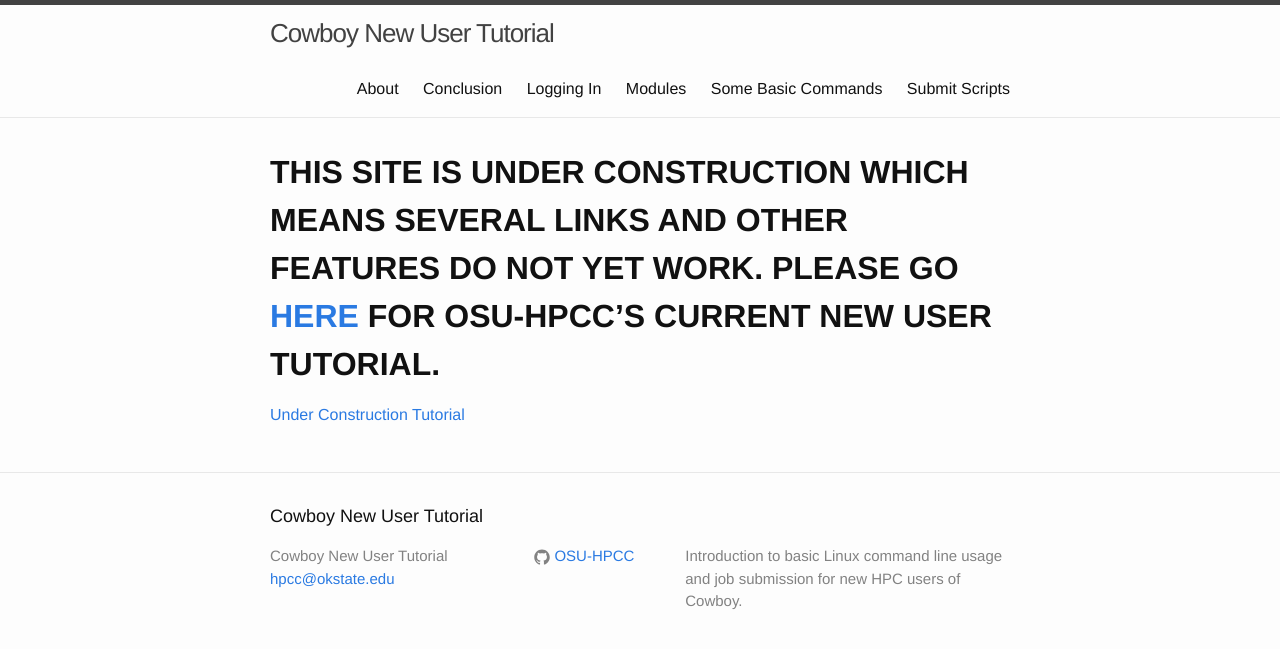
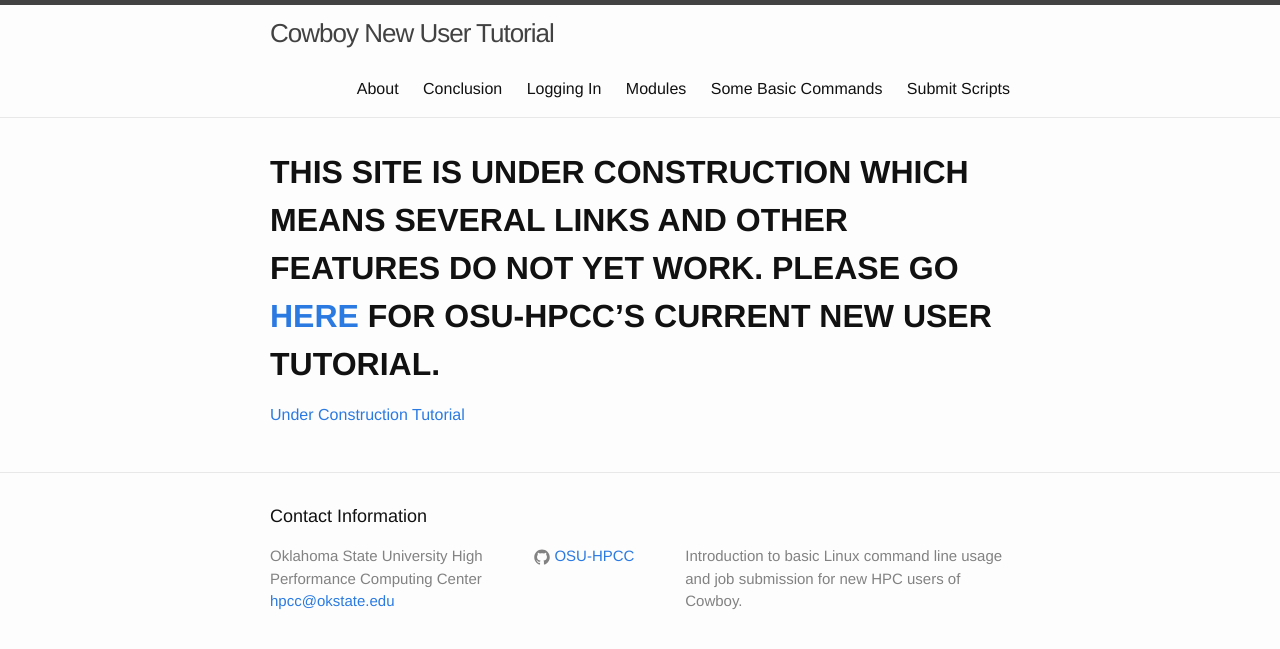
Before and after one commit to OSU-HPCC/New-User-Tutorial, a Jekyll site: the page built from index.md, in a window 1280 px wide. Shown: the top 649 px of the page. Built offline with Jekyll 4.4.1, drawn with Linux system fonts in a browser that asks for light colours.

Commit message:
Tweaked the footer.

```diff
--- a/_includes/footer.html
+++ b/_includes/footer.html
@@ -2,12 +2,12 @@
 
   <div class="wrapper">
 
-    <h2 class="footer-heading">{{ site.title }}</h2>
+    <h2 class="footer-heading">Contact Information</h2>
 
     <div class="footer-col-wrapper">
       <div class="footer-col  footer-col-1">
         <ul class="contact-list">
-          <li>{{ site.title }}</li>
+          <li>Oklahoma State University High Performance Computing Center</li>
           <li><a href="mailto:{{ site.email }}">{{ site.email }}</a></li>
         </ul>
       </div>
```
